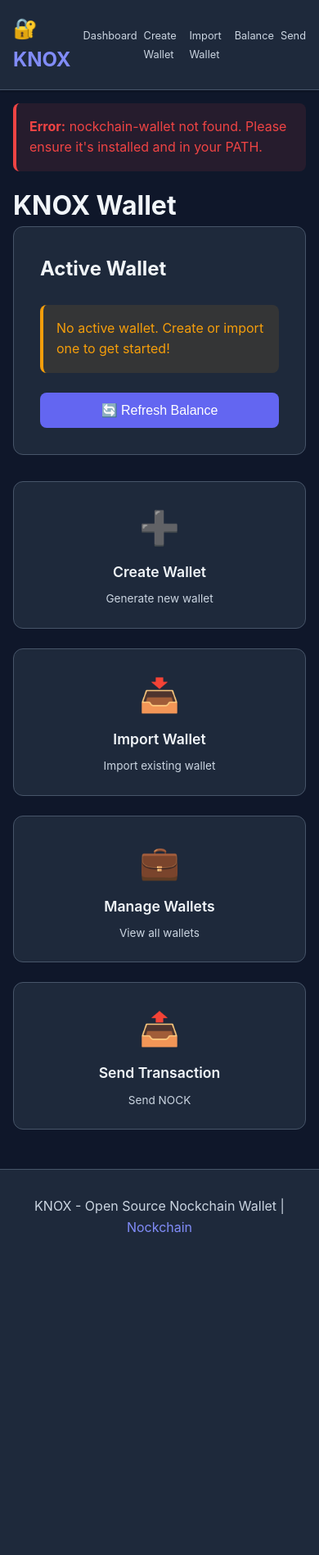
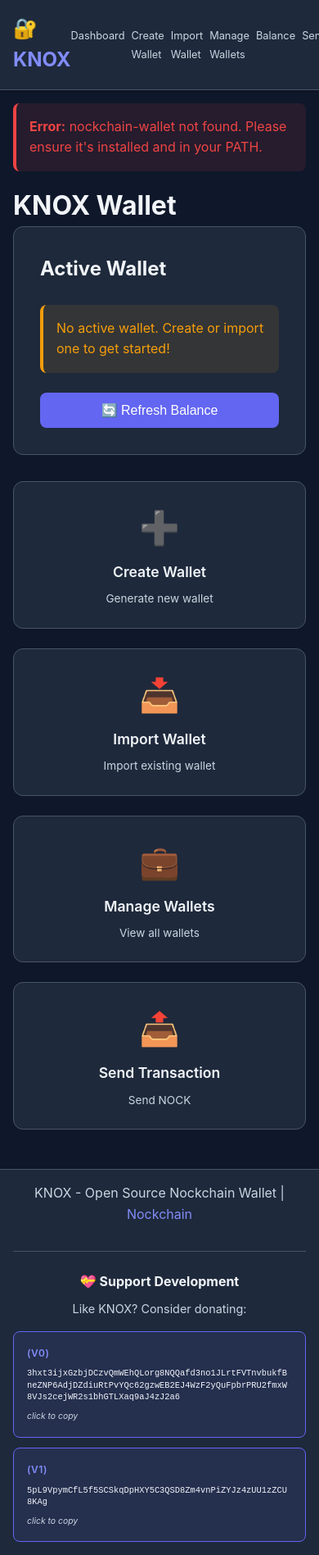
Before and after one commit to bullishonyou/knox-wallet-nock, a Flask app: page / in a window 390 px wide; the page is wider, and only the part inside the window is pictured. Shown: that part at 82% size. Before the commit the page ends 1504 px from the top of that part, so only its background shows below. Run offline with Flask 3, Linux system fonts and the light colour scheme.

Commit message:
Add donations section to footer with v0 and v1 addresses
- Added support development section in footer with clickable donation boxes
- Both addresses are easily copyable with visual feedback
- Responsive design for mobile devices
- Added enhanced copyToClipboard() function for element handling
- Added 'Manage Wallets' link to navigation menu

```diff
--- a/static/css/style.css
+++ b/static/css/style.css
@@ -648,6 +648,88 @@
     margin-top: auto;
 }
 
+.footer-content {
+    max-width: 1200px;
+    margin: 0 auto;
+}
+
+.footer-main {
+    margin-bottom: 2rem;
+}
+
+.footer-donations {
+    border-top: 1px solid var(--border);
+    padding-top: 2rem;
+    margin-top: 2rem;
+}
+
+.footer-donations h4 {
+    font-size: 1.1rem;
+    margin-bottom: 0.5rem;
+    color: var(--text-primary);
+}
+
+.footer-donations p {
+    margin-bottom: 1rem;
+    font-size: 0.95rem;
+}
+
+.donation-addresses {
+    display: flex;
+    gap: 1rem;
+    justify-content: center;
+    flex-wrap: wrap;
+}
+
+.donation-box {
+    background-color: rgba(99, 102, 241, 0.1);
+    border: 1px solid var(--primary-color);
+    border-radius: 0.5rem;
+    padding: 1rem;
+    cursor: pointer;
+    transition: var(--transition);
+    max-width: 400px;
+    text-align: left;
+}
+
+.donation-box:hover {
+    background-color: rgba(99, 102, 241, 0.2);
+    border-color: var(--primary-light);
+    transform: translateY(-2px);
+}
+
+.donation-label {
+    display: block;
+    font-size: 0.8rem;
+    color: var(--primary-light);
+    font-weight: 600;
+    margin-bottom: 0.5rem;
+    text-transform: uppercase;
+    letter-spacing: 0.5px;
+}
+
+.donation-address {
+    display: block;
+    font-family: 'Courier New', monospace;
+    font-size: 0.75rem;
+    word-break: break-all;
+    color: var(--text-primary);
+    margin-bottom: 0.5rem;
+    line-height: 1.4;
+}
+
+.copy-hint {
+    display: block;
+    font-size: 0.7rem;
+    color: var(--text-secondary);
+    font-style: italic;
+    margin-top: 0.5rem;
+}
+
+.donation-box.copied .copy-hint {
+    color: var(--success);
+}
+
 .footer a {
     color: var(--primary-light);
     text-decoration: none;
@@ -722,6 +804,57 @@
 
     .status-value {
         font-size: 1rem;
+    }
+}
+
+/* Mobile footer donations */
+@media (max-width: 768px) {
+    .footer {
+        padding: 1.5rem;
+    }
+
+    .footer-donations {
+        padding-top: 1.5rem;
+        margin-top: 1.5rem;
+    }
+
+    .donation-addresses {
+        flex-direction: column;
+        gap: 0.8rem;
+    }
+
+    .donation-box {
+        max-width: 100%;
+    }
+
+    .donation-address {
+        font-size: 0.7rem;
+    }
+}
+
+@media (max-width: 480px) {
+    .footer {
+        padding: 1rem;
+    }
+
+    .footer-donations h4 {
+        font-size: 1rem;
+    }
+
+    .footer-donations p {
+        font-size: 0.9rem;
+    }
+
+    .donation-label {
+        font-size: 0.75rem;
+    }
+
+    .donation-address {
+        font-size: 0.65rem;
+    }
+
+    .copy-hint {
+        font-size: 0.65rem;
     }
 }
 
--- a/static/js/app.js
+++ b/static/js/app.js
@@ -31,11 +31,37 @@
 
 /**
  * Copy text to clipboard
- * @param {string} text - Text to copy
+ * @param {string|HTMLElement} textOrElement - Text to copy or DOM element
  * @returns {Promise}
  */
-function copyToClipboard(text) {
-    return navigator.clipboard.writeText(text);
+function copyToClipboard(textOrElement) {
+    let text = textOrElement;
+    let element = null;
+
+    // If it's an element, extract the address text
+    if (textOrElement instanceof HTMLElement) {
+        element = textOrElement;
+        const addressSpan = element.querySelector('.donation-address');
+        if (addressSpan) {
+            text = addressSpan.textContent.trim();
+        } else {
+            // Fallback for other elements with data attribute
+            text = element.getAttribute('data-copy') || element.textContent;
+        }
+    }
+
+    return navigator.clipboard.writeText(text).then(() => {
+        // Visual feedback: add 'copied' class
+        if (element) {
+            element.classList.add('copied');
+            // Remove class after 2 seconds
+            setTimeout(() => {
+                element.classList.remove('copied');
+            }, 2000);
+        }
+    }).catch(err => {
+        console.error('Failed to copy:', err);
+    });
 }
 
 /**
--- a/templates/base.html
+++ b/templates/base.html
@@ -16,6 +16,7 @@
                 <li><a href="/" class="nav-link">Dashboard</a></li>
                 <li><a href="/create-wallet" class="nav-link">Create Wallet</a></li>
                 <li><a href="/import-wallet" class="nav-link">Import Wallet</a></li>
+                <li><a href="/manage-wallets" class="nav-link">Manage Wallets</a></li>
                 <li><a href="/balance" class="nav-link">Balance</a></li>
                 <li><a href="/send" class="nav-link">Send</a></li>
             </ul>
@@ -33,7 +34,28 @@
     </main>
 
     <footer class="footer">
-        <p>KNOX - Open Source Nockchain Wallet | <a href="https://github.com/zorp-corp/nockchain" target="_blank">Nockchain</a></p>
+        <div class="footer-content">
+            <div class="footer-main">
+                <p>KNOX - Open Source Nockchain Wallet | <a href="https://github.com/zorp-corp/nockchain" target="_blank">Nockchain</a></p>
+            </div>
+
+            <div class="footer-donations">
+                <h4>💝 Support Development</h4>
+                <p>Like KNOX? Consider donating:</p>
+                <div class="donation-addresses">
+                    <div class="donation-box" onclick="copyToClipboard(this)">
+                        <span class="donation-label">(v0)</span>
+                        <span class="donation-address">3hxt3ijxGzbjDCzvQmWEhQLorg8NQQafd3no1JLrtFVTnvbukfBneZNP6AdjDZdiuRtPvYQc62gzwEB2EJ4WzF2yQuFpbrPRU2fmxW8VJs2cejWR2s1bhGTLXaq9aJ4zJ2a6</span>
+                        <span class="copy-hint">click to copy</span>
+                    </div>
+                    <div class="donation-box" onclick="copyToClipboard(this)">
+                        <span class="donation-label">(v1)</span>
+                        <span class="donation-address">5pL9VpymCfL5f5SCSkqDpHXY5C3QSD8Zm4vnPiZYJz4zUU1zZCU8KAg</span>
+                        <span class="copy-hint">click to copy</span>
+                    </div>
+                </div>
+            </div>
+        </div>
     </footer>
 
     <script src="{{ url_for('static', filename='js/app.js') }}"></script>
```
Also changed, not shown: README.md.
